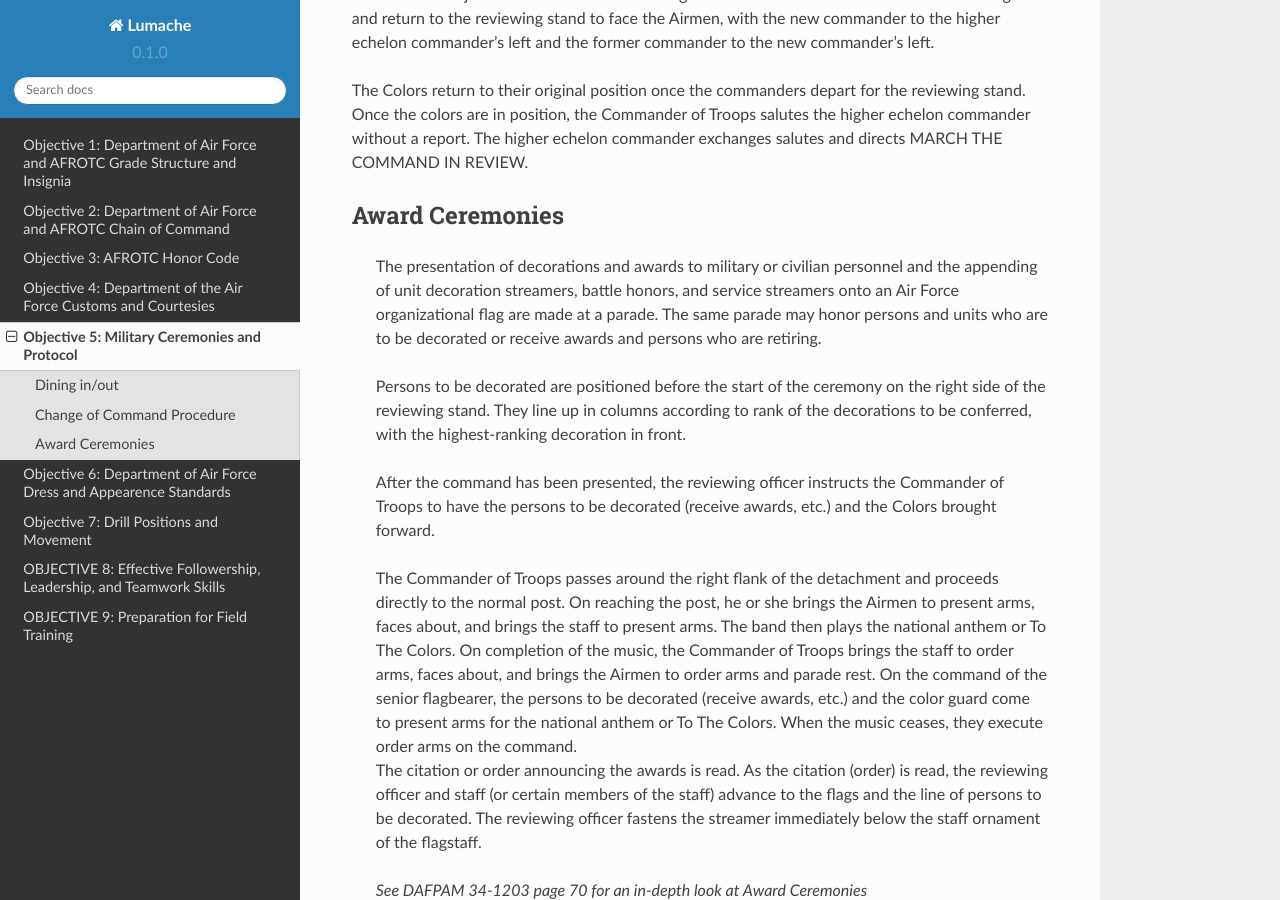
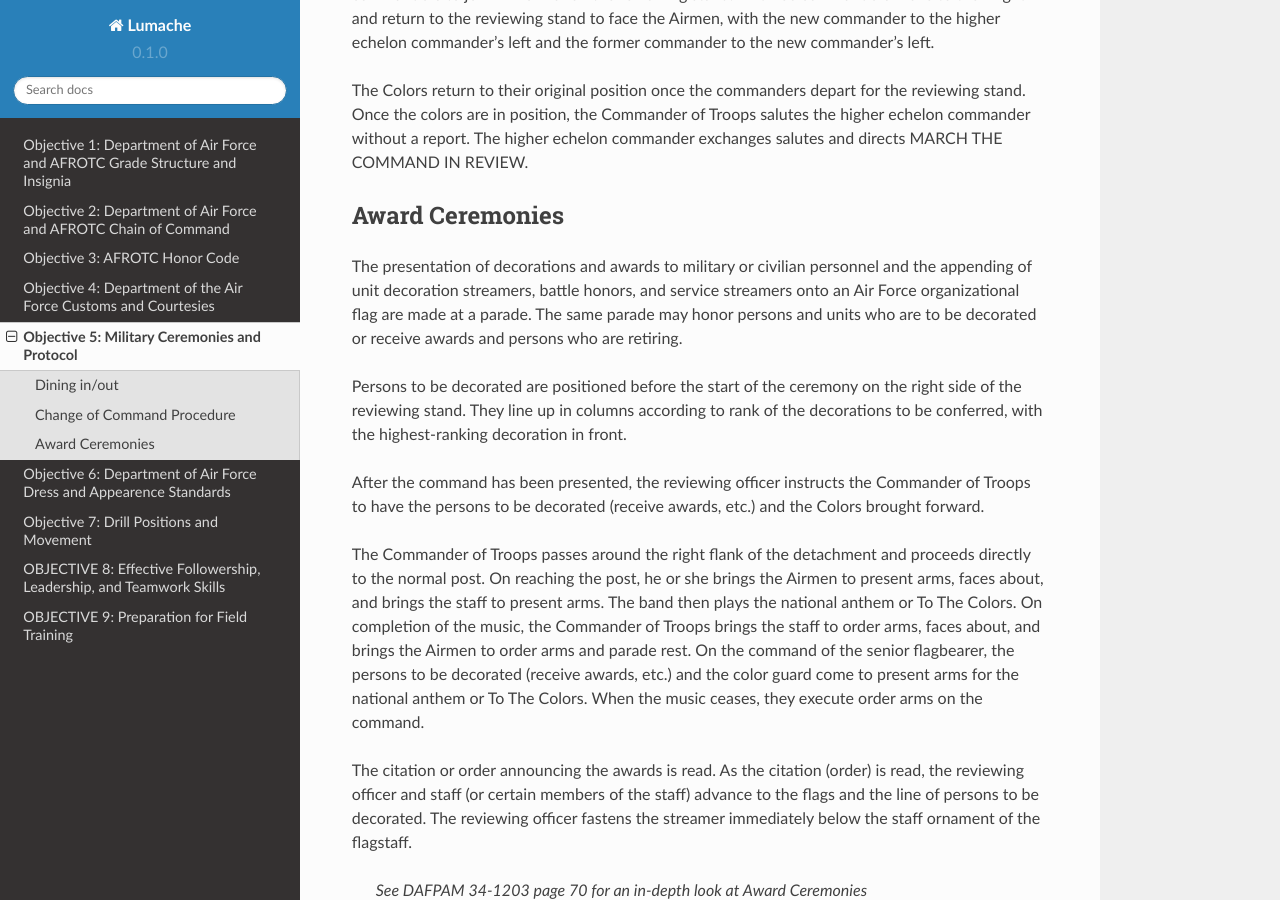
Before and after one commit to DET159/rtd-test, a Sphinx documentation site: the page built from docs/source/Obj_5.rst, in a window 1280 px wide and 900 px high, scrolled down 2785 px. Built offline with Sphinx 7.4.7 and the Read the Docs theme 2.0.0, drawn with Linux system fonts in a browser that asks for light colours.

Commit message:
Final Final Fixes

```diff
--- a/docs/source/Obj_5.rst
+++ b/docs/source/Obj_5.rst
@@ -80,14 +80,16 @@ The Colors return to their original position once the commanders depart for the
 
 Award Ceremonies
 ------------------------
-    The presentation of decorations and awards to military or civilian personnel and the appending of unit decoration streamers, battle honors, and service streamers onto an Air Force organizational flag are made at a parade. The same parade may honor persons and units who are to be decorated or receive awards and persons who are retiring. |br|
 
-    Persons to be decorated are positioned before the start of the ceremony on the right side of the reviewing stand. They line up in columns according to rank of the decorations to be conferred, with the highest-ranking decoration in front. |br|
+The presentation of decorations and awards to military or civilian personnel and the appending of unit decoration streamers, battle honors, and service streamers onto an Air Force organizational flag are made at a parade. The same parade may honor persons and units who are to be decorated or receive awards and persons who are retiring. |br|
 
-    After the command has been presented, the reviewing officer instructs the Commander of Troops to have the persons to be decorated (receive awards, etc.) and the Colors brought forward. |br|
+Persons to be decorated are positioned before the start of the ceremony on the right side of the reviewing stand. They line up in columns according to rank of the decorations to be conferred, with the highest-ranking decoration in front. |br|
 
-    The Commander of Troops passes around the right flank of the detachment and proceeds directly to the normal post. On reaching the post, he or she brings the Airmen to present arms, faces about, and brings the staff to present arms. The band then plays the national anthem or To The Colors. On completion of the music, the Commander of Troops brings the staff to order arms, faces about, and brings the Airmen to order arms and parade rest. On the command of the senior flagbearer, the persons to be decorated (receive awards, etc.) and the color guard come to present arms for the national anthem or To The Colors. When the music ceases, they execute order arms on the command. |br|
-    The citation or order announcing the awards is read. As the citation (order) is read, the reviewing officer and staff (or certain members of the staff) advance to the flags and the line of persons to be decorated. The reviewing officer fastens the streamer immediately below the staff ornament of the flagstaff. |br|
+After the command has been presented, the reviewing officer instructs the Commander of Troops to have the persons to be decorated (receive awards, etc.) and the Colors brought forward. |br|
+
+The Commander of Troops passes around the right flank of the detachment and proceeds directly to the normal post. On reaching the post, he or she brings the Airmen to present arms, faces about, and brings the staff to present arms. The band then plays the national anthem or To The Colors. On completion of the music, the Commander of Troops brings the staff to order arms, faces about, and brings the Airmen to order arms and parade rest. On the command of the senior flagbearer, the persons to be decorated (receive awards, etc.) and the color guard come to present arms for the national anthem or To The Colors. When the music ceases, they execute order arms on the command. |br|
+
+The citation or order announcing the awards is read. As the citation (order) is read, the reviewing officer and staff (or certain members of the staff) advance to the flags and the line of persons to be decorated. The reviewing officer fastens the streamer immediately below the staff ornament of the flagstaff. |br|
 
     *See DAFPAM 34-1203 page 70 for an in-depth look at Award Ceremonies*
 
--- a/docs/source/Obj_8.rst
+++ b/docs/source/Obj_8.rst
@@ -101,10 +101,12 @@ Demonstrate the Principles of an Effective Debrief
 * Chosen from CF
 
 **Instructional Fix (IF)[HOW]:**
+
 * Course of action to prevent your RC during next mission
 * HOW you changed
 
 **Lessons Learned (LL):**
+
 * WHEN - During…
 * WHAT - I will not [RC]...
 * HOW - By doing [IF]
```
